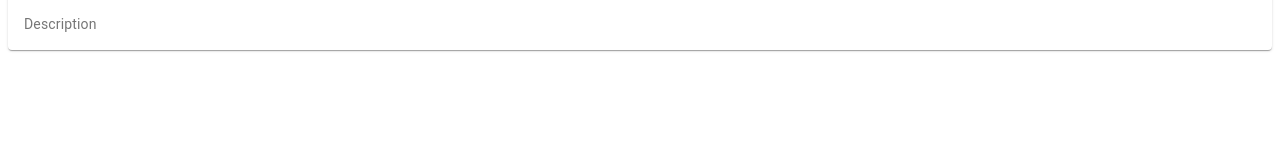
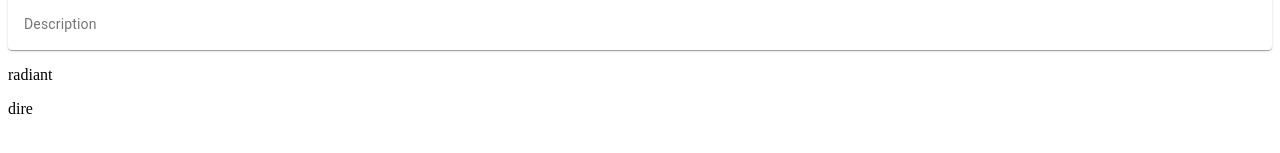
Before and after one commit to skalazar/dota-questions, a React (Create React App) app in the folder dota-questions/: page / in a window 1280 px wide. Shown: the part 367-520 px from the top of the page. Built offline with nearby package versions, Linux system fonts and the light colour scheme.

Commit message:
add component Attribute

```diff
--- a/dota-questions/src/App.js
+++ b/dota-questions/src/App.js
@@ -1,6 +1,7 @@
 import { CardHero } from './components/CardHero';
 import { NumberButton } from './components/NumberButton'
 import { Title } from './components/Title'
+import { Attribute } from './components/Attribute'
 
 function App() {
   return (
@@ -20,6 +21,12 @@ function App() {
 
         <CardHero />
         <CardHero />
+
+        <div className='container-response'>
+          <Attribute value='radiant'/>
+          <Attribute value='dire'/>
+        </div>
+
     </div>
   );
 }
```
